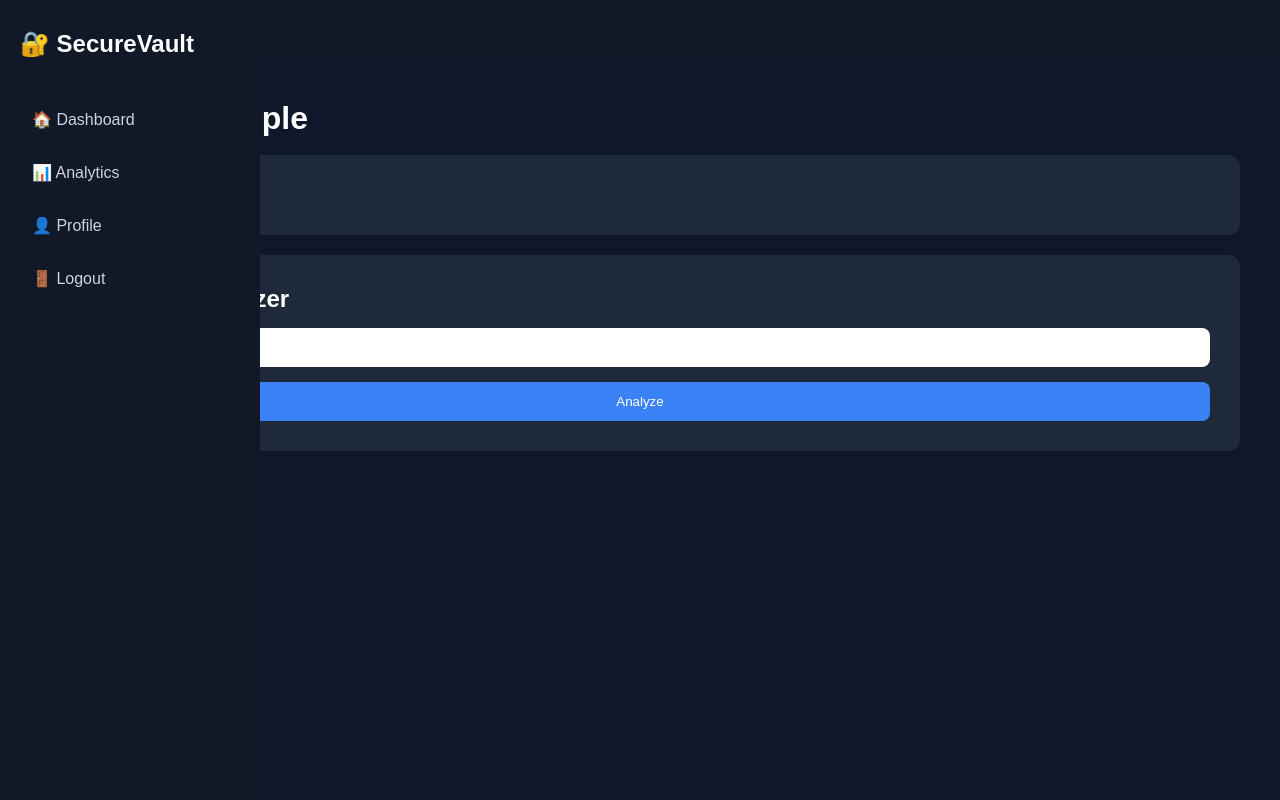
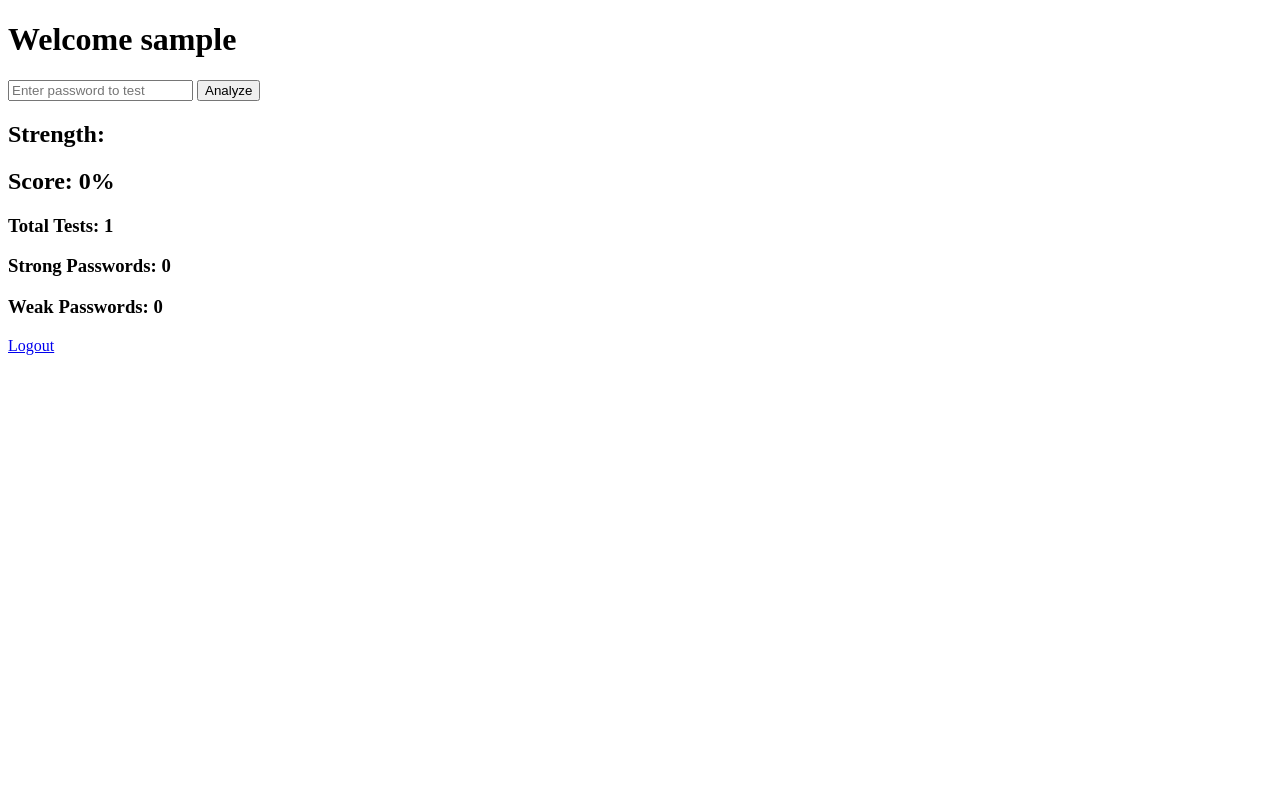
Before and after one commit to Sajeed191/password-strength-analyzer, a Flask app: page /dashboard in a window 1280 px wide. Run offline with Flask 3, Linux system fonts and the light colour scheme; a user stored in the database is signed in; tables that the repository leaves empty hold one stand-in row (values such as "Sample post").

Commit message:
Update dashboard.html

```diff
--- a/templates/dashboard.html
+++ b/templates/dashboard.html
@@ -1,235 +1,32 @@
 <!DOCTYPE html>
-<html lang="en">
+<html>
 <head>
-<meta charset="UTF-8">
-<title>SecureVault Dashboard</title>
-<meta name="viewport" content="width=device-width, initial-scale=1.0">
-
-<style>
-* {
-    margin: 0;
-    padding: 0;
-    box-sizing: border-box;
-    font-family: Arial, sans-serif;
-}
-
-body {
-    background: #0f172a;
-    color: white;
-    overflow-x: hidden;
-}
-
-/* TOP BAR */
-.topbar {
-    height: 60px;
-    background: #111827;
-    display: flex;
-    align-items: center;
-    padding: 0 20px;
-}
-
-.menu-btn {
-    font-size: 24px;
-    cursor: pointer;
-}
-
-/* SIDEBAR */
-.sidebar {
-    position: fixed;
-    left: -260px;
-    top: 0;
-    width: 260px;
-    height: 100vh;
-    background: #111827;
-    padding: 30px 20px;
-    transition: left 0.4s ease;
-    z-index: 1001;
-}
-
-.sidebar.active {
-    left: 0;
-}
-
-.sidebar h2 {
-    margin-bottom: 40px;
-}
-
-.sidebar a {
-    display: block;
-    padding: 12px;
-    margin-bottom: 10px;
-    text-decoration: none;
-    color: #cbd5e1;
-    border-radius: 8px;
-    transition: 0.3s;
-}
-
-.sidebar a:hover {
-    background: #1e293b;
-    color: white;
-}
-
-/* OVERLAY */
-.overlay {
-    position: fixed;
-    top: 0;
-    left: 0;
-    width: 100%;
-    height: 100%;
-    background: rgba(0,0,0,0.6);
-    opacity: 0;
-    visibility: hidden;
-    transition: opacity 0.4s ease;
-    z-index: 1000;
-}
-
-.overlay.active {
-    opacity: 1;
-    visibility: visible;
-}
-
-/* MAIN CONTENT */
-.main {
-    padding: 40px;
-    transition: 0.4s ease;
-}
-
-.card {
-    background: #1e293b;
-    padding: 20px;
-    border-radius: 12px;
-    margin-bottom: 20px;
-}
-
-.analyzer {
-    background: #1e293b;
-    padding: 30px;
-    border-radius: 12px;
-}
-
-input {
-    width: 100%;
-    padding: 12px;
-    margin-top: 15px;
-    border-radius: 8px;
-    border: none;
-}
-
-button {
-    margin-top: 15px;
-    padding: 12px;
-    width: 100%;
-    border-radius: 8px;
-    border: none;
-    background: #3b82f6;
-    color: white;
-    cursor: pointer;
-}
-
-.progress-bar {
-    margin-top: 20px;
-    height: 12px;
-    background: #334155;
-    border-radius: 10px;
-    overflow: hidden;
-}
-
-.progress-fill {
-    height: 100%;
-    width: {{ percentage if percentage else 0 }}%;
-    background: #22c55e;
-    transition: 0.5s ease;
-}
-
-.result-box {
-    margin-top: 20px;
-    padding: 15px;
-    background: #0f172a;
-    border-radius: 10px;
-}
-
-/* DESKTOP FIX */
-@media(min-width: 768px){
-    .sidebar {
-        left: 0;
-    }
-    .overlay {
-        display: none;
-    }
-}
-</style>
+<title>Dashboard</title>
 </head>
 
 <body>
 
-<!-- TOP BAR -->
-<div class="topbar">
-    <div class="menu-btn" onclick="openSidebar()">☰</div>
-</div>
+<h1>Welcome {{ current_user.username }}</h1>
 
-<!-- SIDEBAR -->
-<div class="sidebar" id="sidebar">
-    <h2>🔐 SecureVault</h2>
+<form method="POST">
 
-    <a href="#" onclick="selectMenu()">🏠 Dashboard</a>
-    <a href="#" onclick="selectMenu()">📊 Analytics</a>
-    <a href="#" onclick="selectMenu()">👤 Profile</a>
-    <a href="/logout">🚪 Logout</a>
-</div>
+<input type="text" name="password" placeholder="Enter password to test">
 
-<!-- OVERLAY -->
-<div class="overlay" id="overlay" onclick="closeSidebar()"></div>
+<button type="submit">Analyze</button>
 
-<!-- MAIN CONTENT -->
-<div class="main">
+</form>
 
-    <h1>Welcome, {{ current_user.username }}</h1>
-    <br>
+<h2>Strength: {{ strength }}</h2>
 
-    <div class="card">
-        <h3>Security Score</h3>
-        <p>{{ percentage if percentage else 0 }}%</p>
-    </div>
+<h2>Score: {{ percentage }}%</h2>
 
-    <div class="analyzer">
-        <h2>Password Analyzer</h2>
+<h3>Total Tests: {{ total }}</h3>
 
-        <form method="POST">
-            <input type="text" name="password" placeholder="Enter password..." required>
-            <button type="submit">Analyze</button>
-        </form>
+<h3>Strong Passwords: {{ strong }}</h3>
 
-        {% if percentage %}
-        <div class="progress-bar">
-            <div class="progress-fill"></div>
-        </div>
+<h3>Weak Passwords: {{ weak }}</h3>
 
-        <div class="result-box">
-            <p><strong>Strength:</strong> {{ strength }}</p>
-            <p><strong>Score:</strong> {{ percentage }}%</p>
-            <p><strong>Generated Password:</strong></p>
-            <p>{{ generated_password }}</p>
-        </div>
-        {% endif %}
-    </div>
-
-</div>
-
-<script>
-function openSidebar() {
-    document.getElementById("sidebar").classList.add("active");
-    document.getElementById("overlay").classList.add("active");
-}
-
-function closeSidebar() {
-    document.getElementById("sidebar").classList.remove("active");
-    document.getElementById("overlay").classList.remove("active");
-}
-
-function selectMenu() {
-    closeSidebar(); // auto close when clicking menu
-}
-</script>
+<a href="/logout">Logout</a>
 
 </body>
 </html>
```
